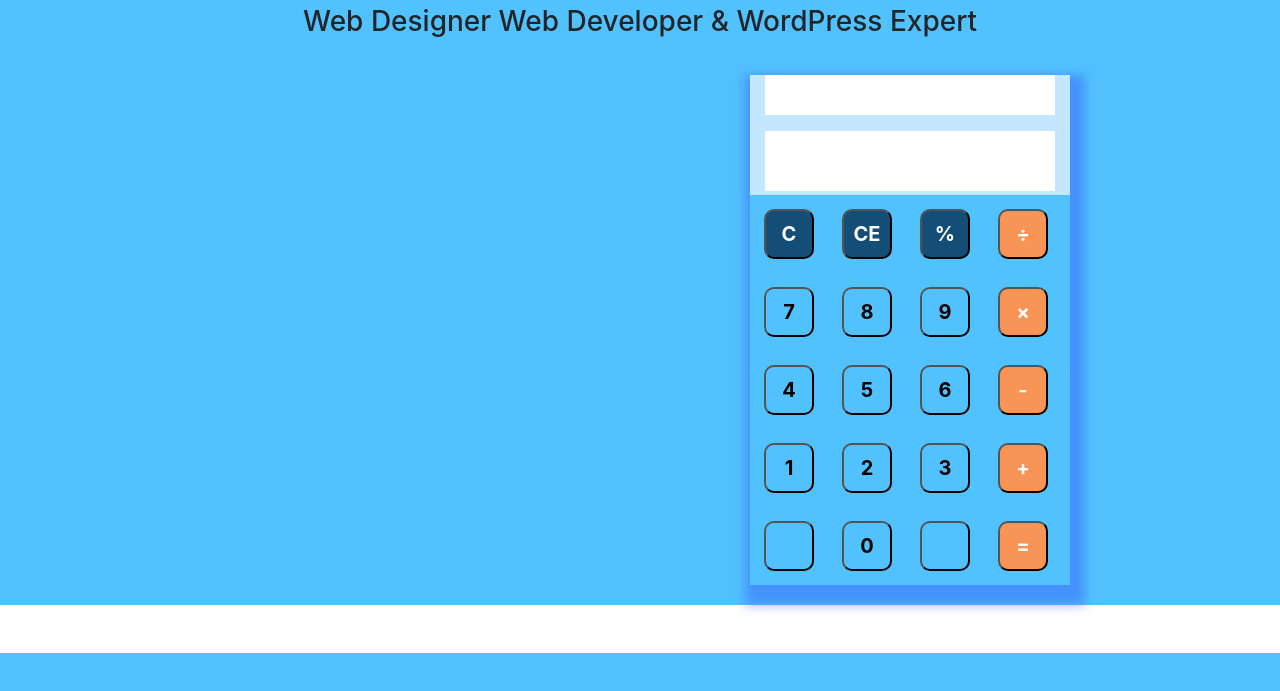
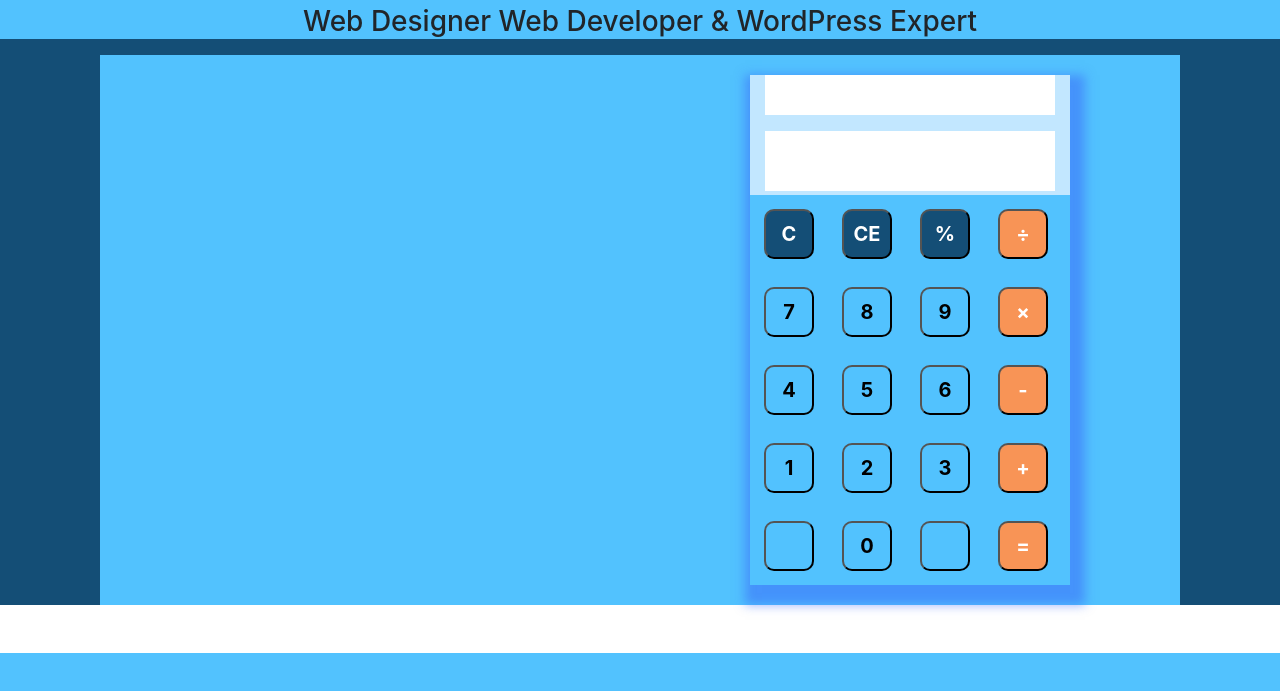
Before and after one commit to SultanMahmud-WebDeveloper/Responsive-Web-HTML-CSS-and-JavaScript-Calculator, a plain HTML site: page index.html in a window 1280 px wide. Shown: the part 97-788 px from the top of the page. Drawn offline with nearby package versions, Linux system fonts and the light colour scheme.

Commit message:
Update style.css

```diff
--- a/css/style.css
+++ b/css/style.css
@@ -14,7 +14,7 @@
 	background-size: cover;
 }
 .sm{
-	background: #52C2FE;
+	background:  #144E76;
 	text-align: center;
 
 
```
